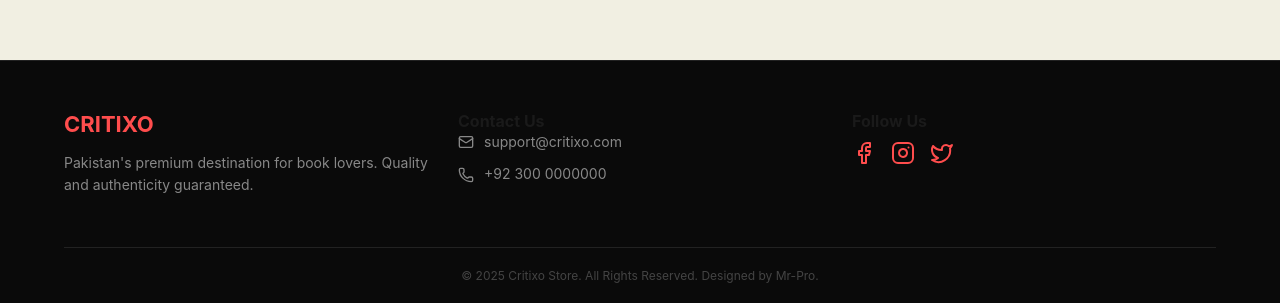
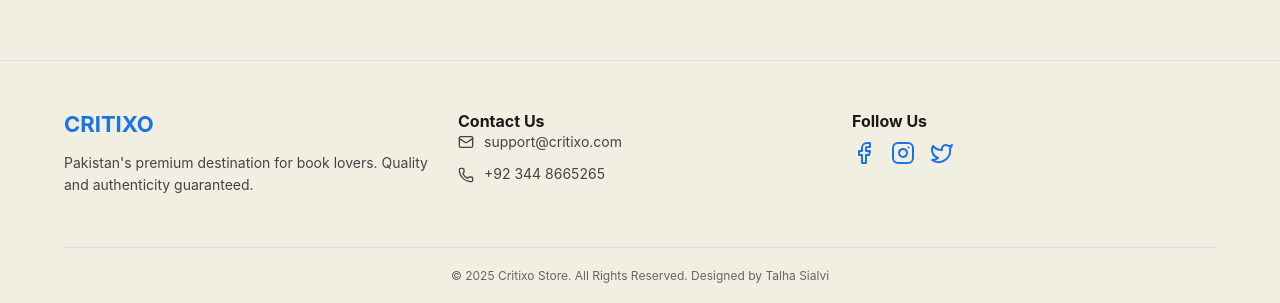
Before and after one commit to mtalhakhansialvi786-collab/Critixo, a React (Vite) app in the folder frontend/: page / in a window 1280 px wide. Shown: the part 830-1133 px from the top of the page. Built offline with nearby package versions, Linux system fonts and the light colour scheme; no server answers.

Commit message:
Update Footer.jsx

```diff
--- a/frontend/src/components/Footer.jsx
+++ b/frontend/src/components/Footer.jsx
@@ -13,7 +13,7 @@
         <div style={styles.section}>
           <h4>Contact Us</h4>
           <p style={styles.text}><Mail size={16} /> support@critixo.com</p>
-          <p style={styles.text}><Phone size={16} /> +92 300 0000000</p>
+          <p style={styles.text}><Phone size={16} /> +92 344 8665265</p>
         </div>
 
         <div style={styles.section}>
@@ -26,21 +26,20 @@
         </div>
       </div>
       <div style={styles.bottom}>
-        © 2025 Critixo Store. All Rights Reserved. Designed by Mr-Pro.
+        © 2025 Critixo Store. All Rights Reserved. Designed by Talha Sialvi
       </div>
     </footer>
   );
 };
 
 const styles = {
-  footer: { background: '#0a0a0a', padding: '50px 5% 20px 5%', borderTop: '1px solid #222', marginTop: '50px' },
+  footer: { background: '#f1efe2', padding: '50px 5% 20px 5%', borderTop: '1px solid #ddd', marginTop: '50px' },
   content: { display: 'flex', justifyContent: 'space-between', flexWrap: 'wrap', gap: '30px' },
   section: { flex: '1', minWidth: '200px' },
-  logo: { color: '#ff4d4d', marginBottom: '15px', fontSize: '22px' },
-  text: { color: '#888', fontSize: '14px', lineHeight: '1.6', display: 'flex', alignItems: 'center', gap: '10px', marginBottom: '10px' },
+  logo: { color: '#1A73E8', marginBottom: '15px', fontSize: '22px' },
+  text: { color: '#444', fontSize: '14px', lineHeight: '1.6', display: 'flex', alignItems: 'center', gap: '10px', marginBottom: '10px' },
   socials: { display: 'flex', gap: '15px', marginTop: '10px' },
-  icon: { cursor: 'pointer', color: '#ff4d4d', transition: '0.3s' },
-  bottom: { textAlign: 'center', color: '#444', fontSize: '12px', marginTop: '40px', borderTop: '1px solid #222', paddingTop: '20px' }
+  icon: { cursor: 'pointer', color: '#1A73E8', transition: '0.3s' },
+  bottom: { textAlign: 'center', color: '#666', fontSize: '12px', marginTop: '40px', borderTop: '1px solid #ddd', paddingTop: '20px' }
 };
-
 export default Footer;
```
